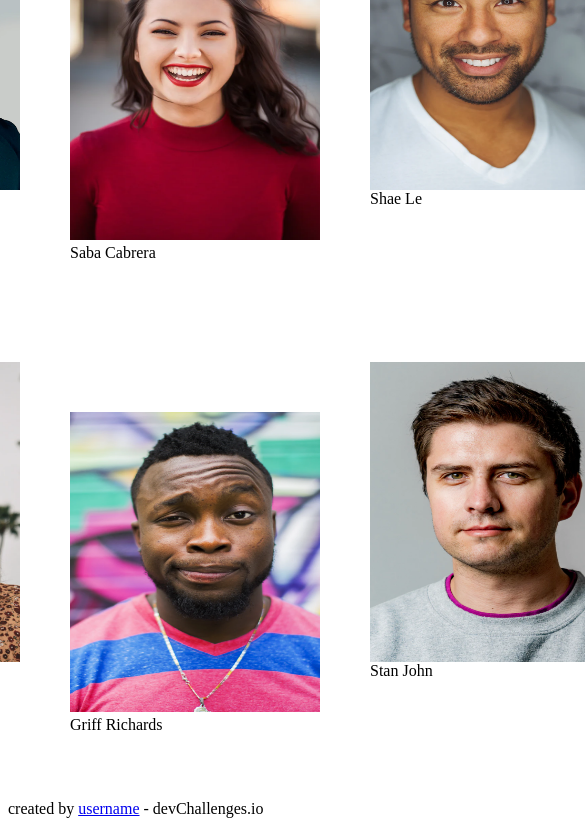
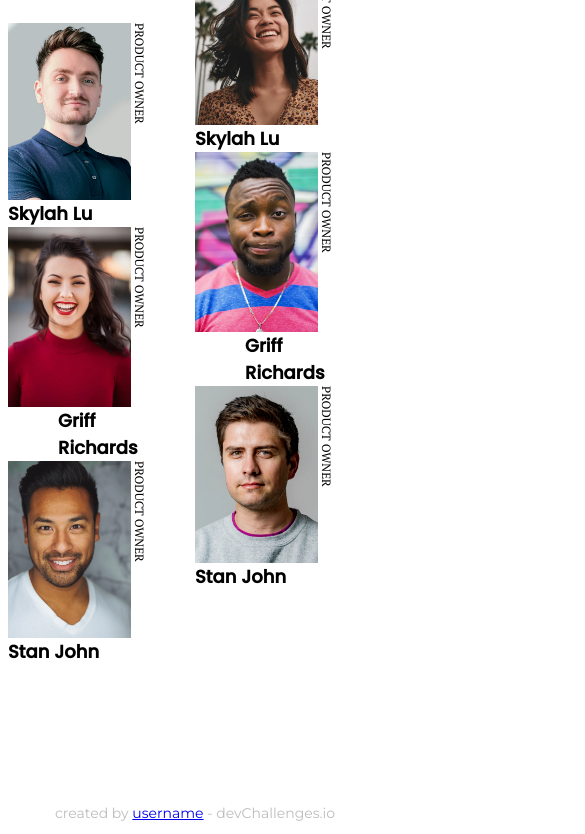
Before and after one commit to akcaydogu/devchallenges-myteampage, a plain HTML site: page index.html in a window 390 px wide. Shown: the part 426-1260 px from the top of the page, 585 px wide, since content can reach past the window. Drawn offline with Linux system fonts and the light colour scheme.

Commit message:
%80 Project

```diff
--- a/index.html
+++ b/index.html
@@ -39,31 +39,48 @@
     <section class="section">
       <div class="first-section">
         <div>
+          <div class="wrap">
             <img src="photo1.png" class="images">
-          <p>Bill Mahoney</p>
-          <p class="test">Product owner</p>
+            <figcaption class="rotated-text">Product owner</figcaption>
+          </div>
+          <figcaption class="section-texts">Skylah Lu</figcaption>
         </div>
         <div>
+          <div class="wrap-special">
             <img src="photo2.png" class="images2">
-          <figcaption class="special-section">Saba Cabrera</figcaption>
+            <figcaption class="rotated-text-2">Product owner</figcaption>
+          </div>
+          <figcaption class="special-section">Griff Richards</figcaption>
         </div>
         <div>
+          <div class="wrap">
             <img src="photo3.png" class="images">
-          <figcaption>Shae Le</figcaption>
+            <figcaption class="rotated-text">Product owner</figcaption>
+          </div>
+          <figcaption class="section-texts">Stan John</figcaption>
         </div>
       </div>
       <div class="second-section">
         <div>
+          <div class="wrap">
             <img src="photo4.png" class="images">
-          <figcaption>Skylah Lu</figcaption>
+            <figcaption class="rotated-text">Product owner</figcaption>
+          </div>
+          <figcaption class="section-texts">Skylah Lu</figcaption>
         </div>
         <div>
+          <div class="wrap-special">
             <img src="photo5.png" class="images2">
+            <figcaption class="rotated-text-2">Product owner</figcaption>
+          </div>
           <figcaption class="special-section">Griff Richards</figcaption>
         </div>
         <div>
+          <div class="wrap">
             <img src="photo6.png" class="images">
-          <figcaption>Stan John</figcaption>
+            <figcaption class="rotated-text">Product owner</figcaption>
+          </div>
+          <figcaption class="section-texts">Stan John</figcaption>
         </div>
       </div>
     </section>
--- a/style.css
+++ b/style.css
@@ -1,8 +1,12 @@
 @import url('https://fonts.googleapis.com/css2?family=Inconsolata&family=Montserrat&family=Poppins&family=Space+Mono&display=swap');
 @import url('https://fonts.googleapis.com/css2?family=Inconsolata&family=Montserrat&family=PT+Serif&family=Poppins&family=Space+Mono&display=swap');
 
+body {
+    height: 100vh;
+}
+
 .header {
-    padding-top: 50px;
+    padding-top: 0px;
     display: flex;
     justify-content: center;
     align-items: center;
@@ -23,7 +27,7 @@
 
 .right-header {
 
-    padding-top: 50px;
+    margin-top: 50px;
     padding-left: 200px;
     display: flex;
     flex-direction: column;
@@ -60,22 +64,67 @@
 }
 
 .section {
+
     display: flex;
     flex-direction: column;
     align-items: center;
+
 }
 
 .images {
     float: left;
-    height: 300px;
-    width: 250px;
+    height: 350px;
+    width: 240px;
+}
+
+.wrap {
+    display: flex;
+}
+.wrap-special {
+    display: flex;
+    padding: 50px;
+    padding-bottom: 0px;
+}
+
+.rotated-text {
+
+
+    font-family: PT Serif;
+    font-style: normal;
+    font-weight: normal;
+    font-size: 12px;
+    line-height: 16px;
+    /* identical to box height */
+
+    text-transform: uppercase;
+
+    color: #000000;
+    writing-mode: vertical-rl;
+
+
+}
+
+.rotated-text-2 {
+
+
+    font-family: PT Serif;
+    font-style: normal;
+    font-weight: normal;
+    font-size: 12px;
+    line-height: 16px;
+    /* identical to box height */
+
+    text-transform: uppercase;
+
+    color: #000000;
+    writing-mode: vertical-rl;
+
+
 }
 
 .images2 {
-    padding: 50px;
-    padding-bottom: 0px;
-    height: 300px;
-    width: 250px;
+    height: 350px;
+    width: 240px;
 }
 
 .first-section {
@@ -88,11 +137,81 @@
     display: flex;
 }
 
+.section-texts {
+    font-family: Poppins;
+    font-style: normal;
+    font-weight: 600;
+    font-size: 18px;
+    line-height: 27px;
+    /* identical to box height */
+
+
+    color: #000000;
+}
+
 .special-section {
     padding-left: 50px;
+    font-family: Poppins;
+    font-style: normal;
+    font-weight: 600;
+    font-size: 18px;
+    line-height: 27px;
+    /* identical to box height */
+}
+
+.footer {
+
+
+    font-family: Montserrat;
+    font-style: normal;
+    font-weight: 500;
+    font-size: 14px;
+    /* line-height: 17px; */
+    /* identical to box height */
+
+    text-align: center;
+
+    color: #BDBDBD;
+
 
 }
 
-.test {
-    transform: rotate(90deg);
+@media only screen and (max-width: 800px) {
+
+    .images {
+        height: 100%;
+        width: 90%;
+    }
+
+    .images2 {
+        height: 100%;
+        width: 90%;
+    }
+
+    .header {
+        flex-direction: column;
+    }
+
+    .section {
+        flex-direction: unset;
+    }
+
+    .first-section {
+        padding: 0px;
+        display: flex;
+        flex-direction: column;
+    }
+
+    .second-section {
+        padding-bottom: 200px;
+        display: flex;
+        flex-direction: column;
+    }
+
+    .wrap-special {
+        display: flex;
+        padding: 0px;
+        padding-bottom: 0px;
+    }
+
 }
```
Lines whose indentation alone changed are shown as unchanged.
